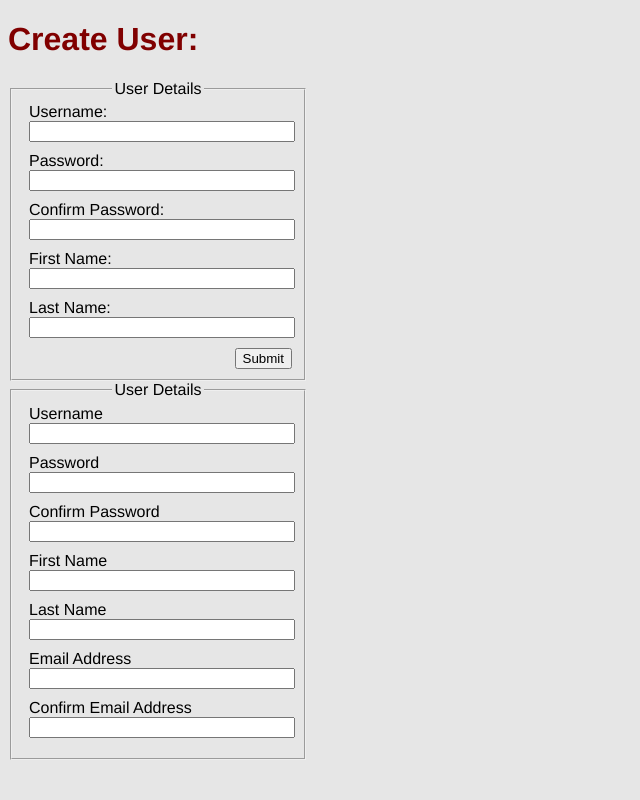
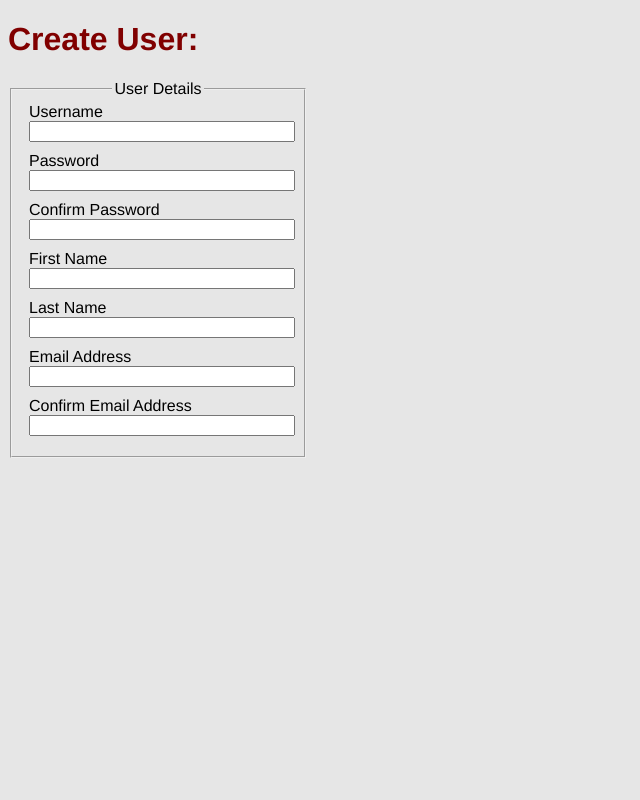
Before and after one commit to JBonifacio/study-vagrant, a PHP site: page /createUserPage.php in a window 1280 px wide. Shown: the whole page, without its empty margins (0-640 px from the left). Run offline with PHP 8.4, Linux system fonts and the light colour scheme.

Commit message:
put form generator class in use

```diff
--- a/www/createUserPage.php
+++ b/www/createUserPage.php
@@ -10,46 +10,6 @@
         <link rel="stylesheet" type="text/css" href="stylesheet.css">
     </head>
     <body>
-        <!-- action directs the method to another page -->
-        <div class="form">
-            <form id='createUser' action='createUser.php' method='post' accept-charset='UTF-8'>
-                <fieldset >
-                    <legend align="center">User Details</legend>
-                    <input type='hidden' name='submitted' id='submitted' value='1'/>
-
-                    <div class="formField">
-                        <label for='username' >Username:</label>
-                        <input class="field" type='text' name='username' id='username'  maxlength="50" />
-                        <br>
-                    </div>
-                     <div class="formField">
-                        <label for='password' >Password:</label>
-                        <input class="field" type='password' name='password' id='password' maxlength="50" />
-                        <br>
-                    </div>
-                     <div class="formField">
-                        <label for='passwordConfirm' >Confirm Password:</label>
-                        <input class="field" type='password' name='passwordConfirm' id='passwordConfirm' maxlength="50" />
-                        <br>
-                    </div>
-                     <div class="formField">
-                        <label for='firstName'>First Name:</label>
-                        <input class="field" type='text' name='firstName' id='firstName' maxlength="300" />
-                        <br>
-                    </div>
-                     <div class="formField">
-                        <label for='lastName'>Last Name:</label>
-                        <input class="field" type='text' name='lastName' id='firstName' maxlength="300" />
-                    </div>
-                    <div align="right">
-                        <input type='submit' name='Submit' value='Submit' />
-                    </div>
-                </fieldset>
-            </form>
-        </div>
-    </body>
-</html>
-
         <?php
             $u = new generateForm(
                 array(
@@ -64,3 +24,6 @@ $u = new generateForm(
                     )
                 );
             $u->generateForm();
+        ?>
+    </body>
+</html>
```
Lines whose indentation alone changed are shown as unchanged.
